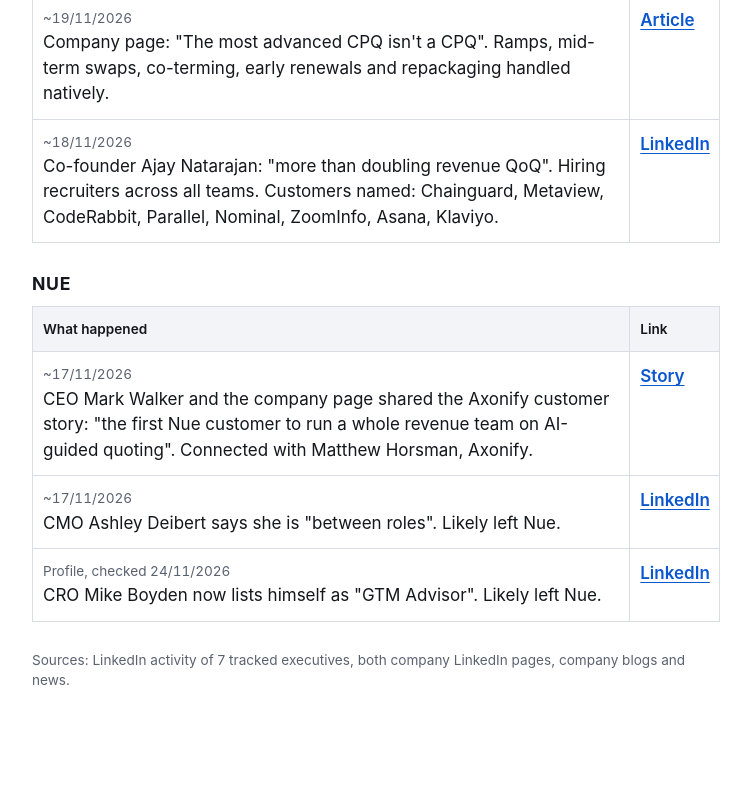
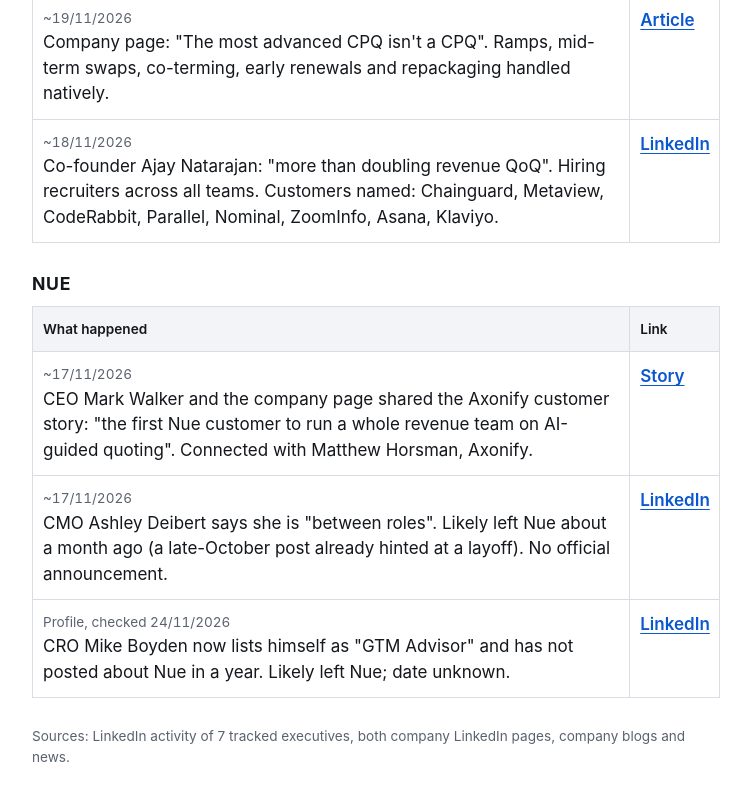
Before and after one commit to ronenaviram-dealhub/lw-ddccb1ce, a plain HTML site: page index.html in a window 1280 px wide. Shown: the part 408-1208 px from the top of the page, without its empty margins (264-1015 px from the left). Before the commit the page ends 1152 px from the top, so only its background shows below. Drawn offline with Linux system fonts and the light colour scheme.

Commit message:
Add timing to Nue departures

```diff
--- a/index.html
+++ b/index.html
@@ -62,9 +62,9 @@ a:focus-visible{outline:3px solid var(--link);outline-offset:2px}
     <tbody>
       <tr><td><span class="d">~17/11/2026</span>CEO Mark Walker and the company page shared the Axonify customer story: "the first Nue customer to run a whole revenue team on AI-guided quoting". Connected with Matthew Horsman, Axonify.</td>
         <td class="l"><a href="https://www.nue.ai/customers/axonify/">Story</a></td></tr>
-      <tr><td><span class="d">~17/11/2026</span>CMO Ashley Deibert says she is "between roles". Likely left Nue.</td>
+      <tr><td><span class="d">~17/11/2026</span>CMO Ashley Deibert says she is "between roles". Likely left Nue about a month ago (a late-October post already hinted at a layoff). No official announcement.</td>
         <td class="l"><a href="https://www.linkedin.com/in/ashleyeckeldeibert/recent-activity/all/">LinkedIn</a></td></tr>
-      <tr><td><span class="d">Profile, checked 24/11/2026</span>CRO Mike Boyden now lists himself as "GTM Advisor". Likely left Nue.</td>
+      <tr><td><span class="d">Profile, checked 24/11/2026</span>CRO Mike Boyden now lists himself as "GTM Advisor" and has not posted about Nue in a year. Likely left Nue; date unknown.</td>
         <td class="l"><a href="https://www.linkedin.com/in/mike-boyden-9ab3822/">LinkedIn</a></td></tr>
     </tbody>
   </table>
```
